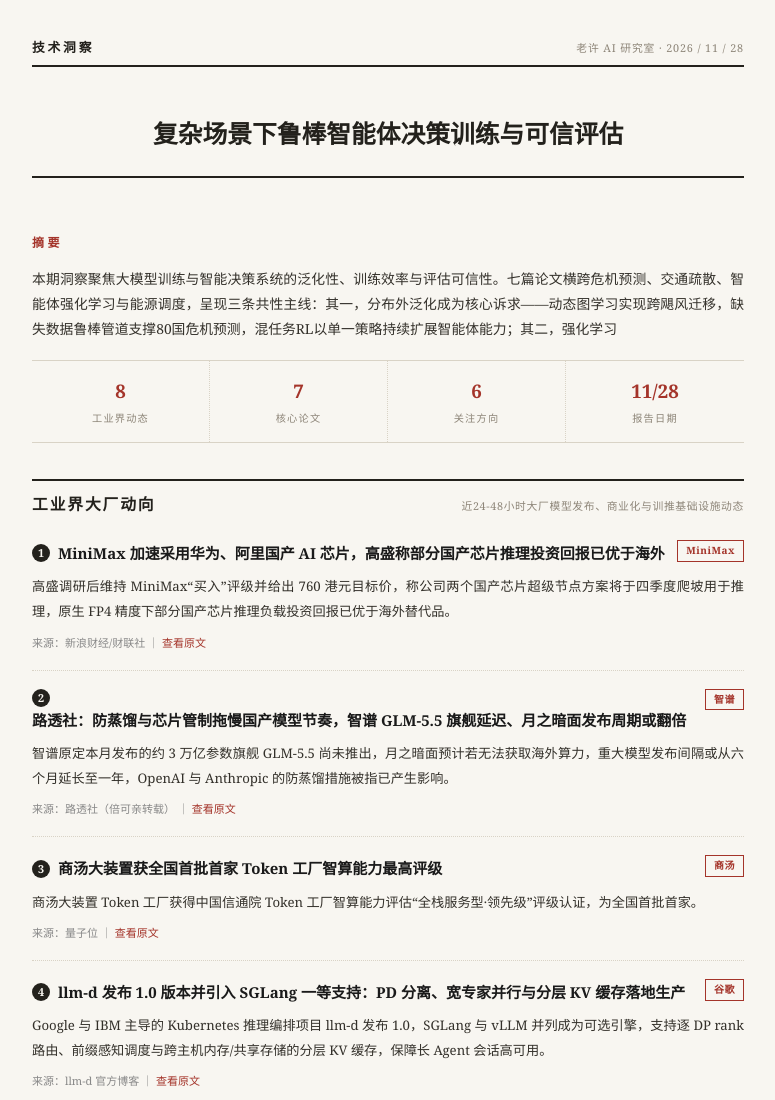
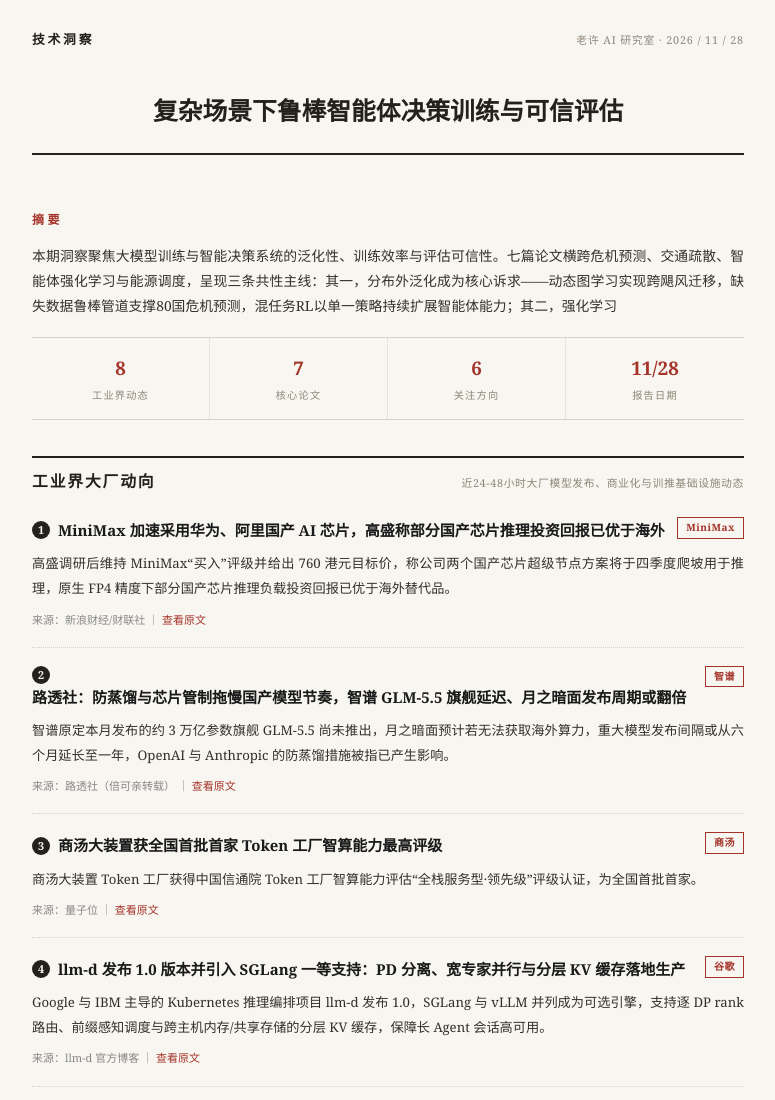
Before and after one commit to sailing27/xinsight, a plain HTML site: page reports/2026-11/2026-11-28.html in a window 1280 px wide. Shown: the top 1100 px of the page, without its empty margins (252-1027 px from the left). Drawn offline with Linux system fonts and the light colour scheme.

Commit message:
design: 去掉刊头顶线，留白再压缩

```diff
--- a/reports/2026-11/2026-11-28.html
+++ b/reports/2026-11/2026-11-28.html
@@ -19,7 +19,7 @@
   .container {
     max-width: 760px;
     margin: 0 auto;
-    padding: 36px 24px 64px;
+    padding: 28px 24px 64px;
     background: #f8f6f1;
   }
   /* 头部由自定义 masthead 替代 */
@@ -134,14 +134,13 @@
 
   .masthead {
     display: flex; justify-content: space-between; align-items: baseline;
-    border-bottom: 2px solid #23211c;
-    padding-bottom: 7px; margin-bottom: 18px;
+    padding-bottom: 0; margin-bottom: 12px;
   }
   .masthead .brand { font-size: .85rem; font-weight: 700; letter-spacing: .22em; color: #23211c; }
   .masthead .meta { font-size: .72rem; color: #8d8578; letter-spacing: .08em; }
   .report-title {
     text-align: center; font-size: 1.65rem; font-weight: 900; line-height: 1.5;
-    margin-bottom: 0; padding: 4px 0 16px; border-bottom: 2px solid #23211c;
+    margin-bottom: 0; padding: 2px 0 14px; border-bottom: 2px solid #23211c;
   }
   @media (max-width: 640px) {
     .report-title { font-size: 1.25rem; }
```
Also changed, not shown: index.html (+1 -2 lines).
